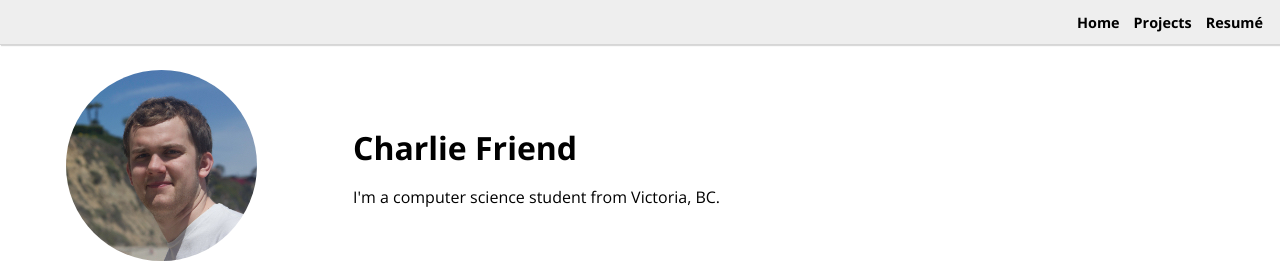
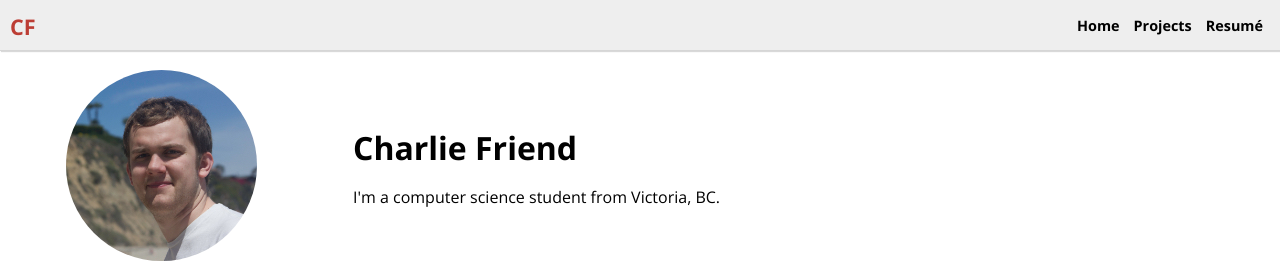
Before and after one commit to CDFriend/CDFriend.github.io, a Jekyll site: the page built from index.html, in a window 1280 px wide. Shown: the top 263 px of the page. Built offline with Jekyll 4.4.1, drawn with Linux system fonts in a browser that asks for light colours; nearby versions of some CDN libraries.

Commit message:
Add initials in corner

```diff
--- a/_layouts/default.html
+++ b/_layouts/default.html
@@ -12,6 +12,10 @@
     <body>
 
         <nav class="upper-navbar">
+            <span class="initials">
+                CF
+            </span>
+
             <div class="navbar-links">
                 {% assign nav_items = site.data.navigation.items | reverse %}
                 {% for item in nav_items %}
--- a/_sass/common.scss
+++ b/_sass/common.scss
@@ -48,6 +48,10 @@ div {
 
 // Navbar
 nav.upper-navbar {
+    display: flex;
+    align-items: center;
+    justify-content: space-between;
+
     position: fixed;
     width: 100%;
     box-sizing: border-box;
@@ -59,6 +63,12 @@ nav.upper-navbar {
 
     font-size: 0.9em;
     font-weight: bold;
+
+    .initials {
+        font-size: 1.5em;
+        font-weight: 900;
+        color: $icon-hover;
+    }
 
     .navbar-links {
         display: flex;
```
